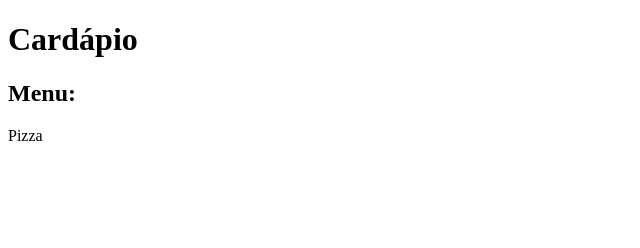
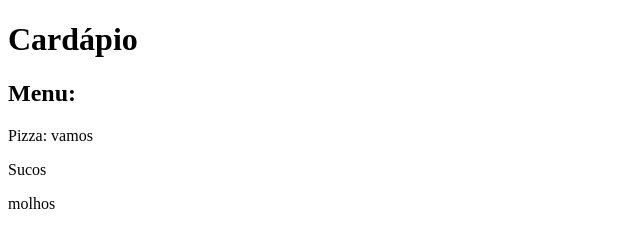
Before and after one commit to Claudiafersil/aula2, a plain HTML site: page index.html in a window 1280 px wide. Shown: the whole page, without its empty margins (0-640 px from the left). Drawn offline with Linux system fonts and the light colour scheme.

Commit message:
modificando este

```diff
--- a/index.html
+++ b/index.html
@@ -9,9 +9,8 @@
   <h1>Cardápio
 </h1>
 <h2>Menu:</h2>
-<p>Pizza
-
-</p>
+<p>Pizza: vamos
+</p>Sucos
+<p>molhos</p>
 </body>
-
 </html>
```
